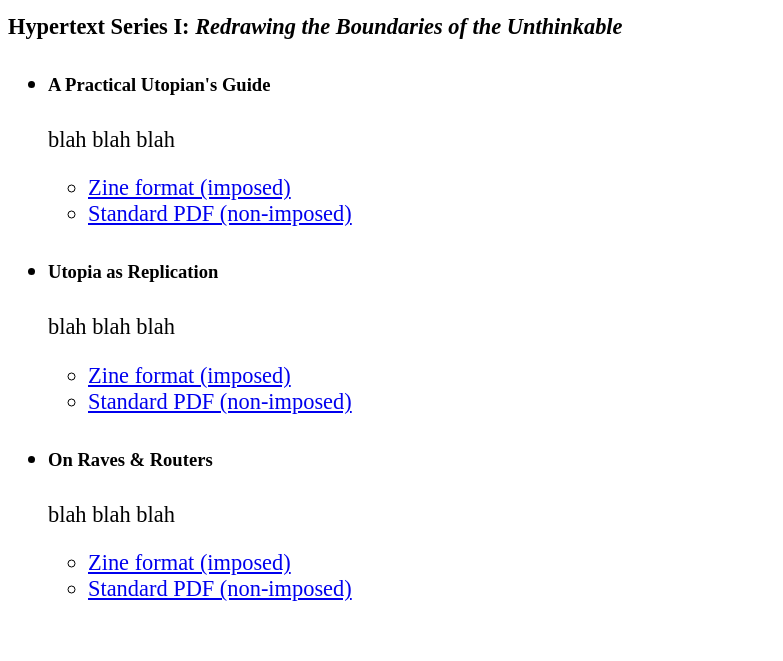
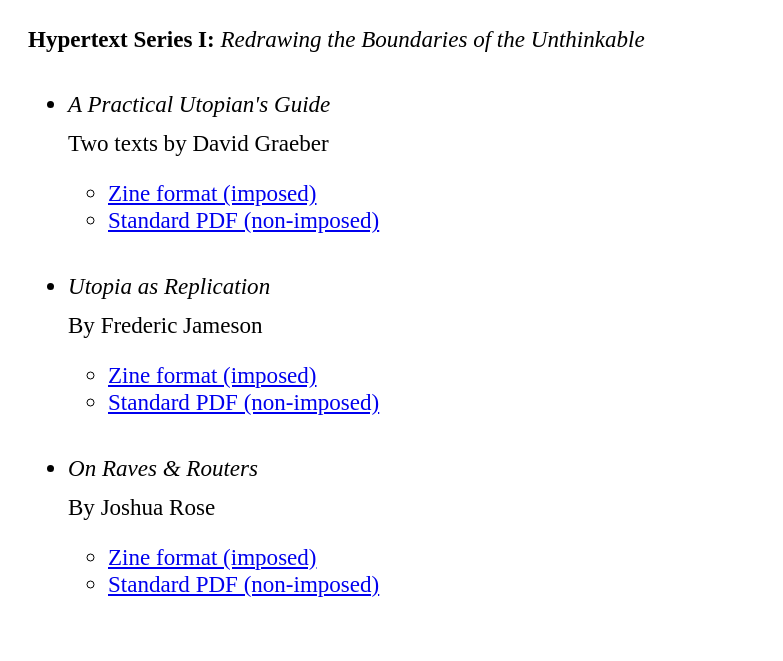
Before and after one commit to hjmccain/hypertext, a plain HTML site: page index.html in a window 1280 px wide. Shown: the part 139-800 px from the top of the page, without its empty margins (0-783 px from the left). Drawn offline with Linux system fonts and the light colour scheme.

Commit message:
Add real zine PDFs and wire up download links

```diff
--- a/index.html
+++ b/index.html
@@ -4,8 +4,13 @@
 <meta charset="UTF-8">
 <title>Downloads</title>
 <style>
+* {
+  font-size: 1.2rem;
+  font-weight: 200;
+}
 .wrap {
   width: min(90%, 700px);
+  margin: 20px;
 }
 .logo {
   width: 100%;
@@ -14,7 +19,15 @@
 }
 .wrap section {
   margin-top: 6%;
-  font-size: 1.4rem;
+}
+.wrap section h4 {
+  font-weight: 800;
+}
+.wrap section h5 {
+  font-style: italic;
+}
+.wrap section p {
+  margin-top: -4%;
 }
 
 </style>
@@ -30,26 +43,26 @@
 <ul>
   <li>
     <h5>A Practical Utopian's Guide</h5>
-    <p>blah blah blah</p>
+    <p>Two texts by David Graeber</p>
     <ul>
-      <li><a href="files/doc1.pdf">Zine format (imposed)</a></li>
-      <li><a href="files/doc2.pdf">Standard PDF (non-imposed)</a></li>
+      <li><a href="files/a_practical_utopians_guide_imposed.pdf">Zine format (imposed)</a></li>
+      <li><a href="files/a_practical_utopians_guide.pdf">Standard PDF (non-imposed)</a></li>
     </ul>
   </li>
   <li>
     <h5>Utopia as Replication</h5>
-    <p>blah blah blah</p>
+    <p>By Frederic Jameson</p>
     <ul>
-      <li><a href="files/doc3.pdf">Zine format (imposed)</a></li>
-      <li><a href="files/doc4.pdf">Standard PDF (non-imposed)</a></li>
+      <li><a href="files/utopia_as_replication_imposed.pdf">Zine format (imposed)</a></li>
+      <li><a href="files/utopia_as_replication.pdf">Standard PDF (non-imposed)</a></li>
     </ul>
   </li>
   <li>
     <h5>On Raves & Routers</h5>
-    <p>blah blah blah</p>
+    <p>By Joshua Rose</p>
     <ul>
-      <li><a href="files/doc5.pdf">Zine format (imposed)</a></li>
-      <li><a href="files/doc6.pdf">Standard PDF (non-imposed)</a></li>
+      <li><a href="files/raves_and_routers_imposed.pdf">Zine format (imposed)</a></li>
+      <li><a href="files/raves_and_routers.pdf">Standard PDF (non-imposed)</a></li>
     </ul>
   </li>
 </ul>
```
Also changed, not shown: 7 other files.
